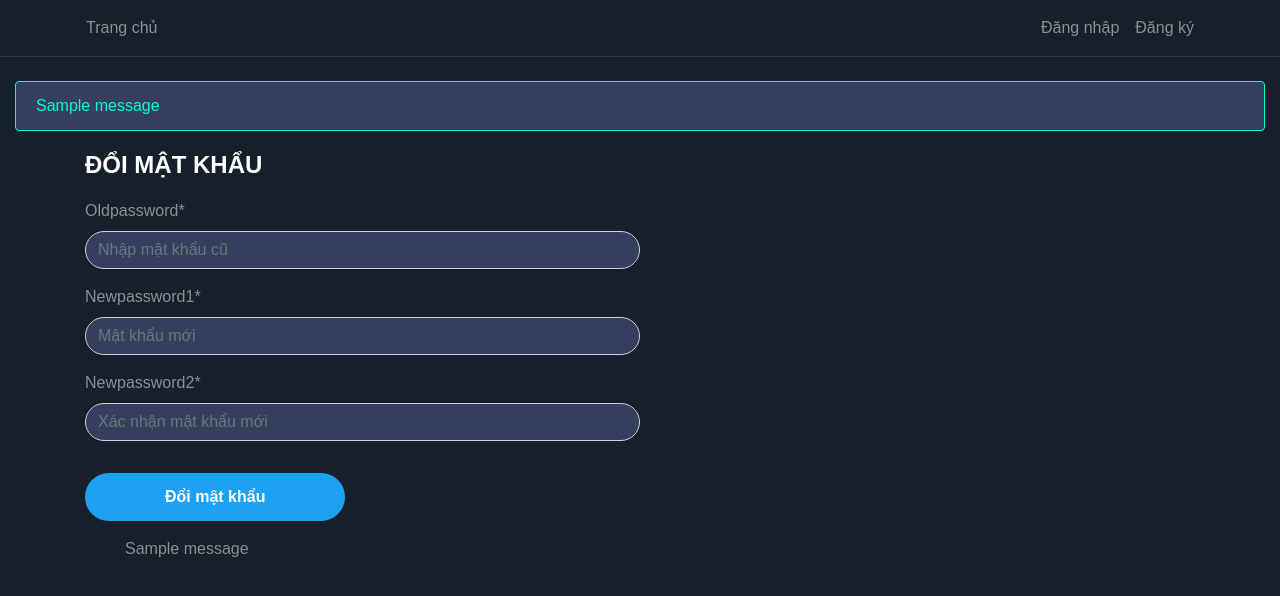
After one commit to zyn1030z/BankDJANGO, a Django app: page /change_pass/ in a window 1280 px wide. The commit adds this page. Shown: the top 596 px of the page. Run offline with Django 3.2, Linux system fonts and the light colour scheme; tables that the repository leaves empty hold one stand-in row (values such as "Sample post"); one stand-in notice (Sample message) is shown; some libraries are stand-ins or nearby versions.

Commit message:
add code full

```diff
--- a/BankDJANGO/settings.py
+++ b/BankDJANGO/settings.py
@@ -106,7 +106,9 @@ AUTH_PASSWORD_VALIDATORS = [
 AUTH_USER_MODEL = 'users.BankUser'
 # Internationalization
 # https://docs.djangoproject.com/en/3.1/topics/i18n/
-
+AUTHENTICATION_BACKENDS = (
+    'django.contrib.auth.backends.ModelBackend',
+)
 LANGUAGE_CODE = 'en-us'
 
 TIME_ZONE = 'UTC'
--- a/bank/forms.py
+++ b/bank/forms.py
@@ -7,5 +7,23 @@ class RuttienForm(forms.Form):
 
 
 class TransferMoney(forms.Form):
-    bank_number = forms.CharField(label='Số tài khoản người nhận',)
+    bank_number = forms.CharField(label='Số tài khoản người nhận', )
     money = forms.CharField(label='Nhập số tiền cần chuyển', max_length=100)
+
+
+class ChangePassForm(forms.Form):
+    oldpassword = forms.CharField(max_length=20, widget=forms.TextInput(
+        attrs={'type': 'password', 'placeholder': 'Nhập mật khẩu cũ', 'class': 'span'}),
+                                  error_messages={'required': 'Vui lòng không để trống trường này'})
+    newpassword1 = forms.CharField(max_length=20, widget=forms.TextInput(
+        attrs={'type': 'password', 'placeholder': 'Mật khẩu mới', 'class': 'span'}),
+                                   error_messages={'required': 'Vui lòng không để trống trường này'})
+    newpassword2 = forms.CharField(max_length=20, widget=forms.TextInput(
+        attrs={'type': 'password', 'placeholder': 'Xác nhận mật khẩu mới', 'class': 'span'}),
+                                   error_messages={'required': 'Vui lòng không để trống trường này'})
+
+    def clean(self):
+        if 'newpassword1' in self.cleaned_data and 'newpassword2' in self.cleaned_data:
+            if self.cleaned_data['newpassword1'] != self.cleaned_data['newpassword2']:
+                raise forms.ValidationError(("Mật khẩu mới không trùng nhau."))
+        return self.cleaned_data
--- a/bank/urls.py
+++ b/bank/urls.py
@@ -7,6 +7,7 @@ from bank.views import IndexView
 urlpatterns = [
     path('', IndexView.as_view(), name='bank-home'),
     path('check_money/', views.check_money, name='check_money'),
-    path('ruttien/', views.ruttien, name='ruttien'),
-    path('transfer_money/', views.transfer_money, name='transfer_money')
+    path('ruttien/', views.Withdrawal, name='ruttien'),
+    path('transfer_money/', views.transfer_money, name='transfer_money'),
+    path('change_pass/', views.change_pass, name='change_pass')
 ]
--- a/bank/views.py
+++ b/bank/views.py
@@ -1,15 +1,16 @@
-from django.contrib import messages
+from django.contrib import messages, auth
+from django.contrib.auth import authenticate, update_session_auth_hash
+from django.contrib.auth.forms import PasswordChangeForm
 from django.contrib.auth.mixins import LoginRequiredMixin
 from django.contrib.auth.models import User
+from django.http import HttpResponseRedirect
 from django.shortcuts import render, redirect
 
 # Create your views here.
 from django.views import generic
 from django.views.generic import TemplateView
 
-# def index(request):
-#     return render(request, 'bank/index.html')
-from bank.forms import RuttienForm, TransferMoney
+from bank.forms import RuttienForm, TransferMoney, ChangePassForm
 from users.models import BankUser
 
 
@@ -21,36 +22,95 @@ def check_money(request):
     return render(request, 'bank/check_money.html')
 
 
-def ruttien(request):
-    form = RuttienForm(request.POST)
-    if form.is_valid():
-        try:
-            money_rut = int(form.data.get('money'))
-            username_current = request.user
-            b = BankUser.objects.get(username=username_current)
-            money_current = int(b.money)
-            if money_rut <= money_current:
-                money_current = money_current - money_rut
-                b.money = str(money_current)
-                b.save()
-                # qs = BankUser.objects.filter(username=username_current)
-                # BankUser.objects.get(username=username_current).money = money_current
-                # BankUser.objects.get(username=username_current).save()
-                return redirect('bank-home')
-            else:
+def Withdrawal(request):
+    if request.method == "POST":
+        form = RuttienForm(request.POST)
+        if form.is_valid():
+            try:
+                money_rut = int(form.data.get('money'))
+                username_current = request.user
+                b = BankUser.objects.get(username=username_current)
+                money_current = int(b.money)
+                if money_rut <= money_current:
+                    money_current = money_current - money_rut
+                    b.money = str(money_current)
+                    b.save()
+                    messages.add_message(request,
+                                         messages.SUCCESS,
+                                         'Rút tiền thành công')
+                    return redirect('bank-home')
+                else:
+                    messages.add_message(request,
+                                         messages.SUCCESS,
+                                         'Số tiền lớn hơn tài khoản')
+                return redirect('ruttien')
+            except:
                 messages.add_message(request,
                                      messages.SUCCESS,
-                                     'Số tiền lớn hơn tài khoản')
-            return redirect('ruttien')
-        except:
-            messages.add_message(request,
-                                 messages.SUCCESS,
-                                 'Định dạng không hợp lệ')
+                                     'Định dạng không hợp lệ')
+    form = RuttienForm()
     return render(request, 'bank/ruttien.html', {'form': form})
 
 
 def transfer_money(request):
-    form = TransferMoney(request.POST)
-    if form.is_valid():
-        pass
+    if request.method == "POST":
+        form = TransferMoney(request.POST)
+        if form.is_valid():
+            try:
+                username_current = request.user
+                money_send = int(form.data.get('money'))
+                bank_number_receiver = form.data.get('bank_number')
+                user_send = BankUser.objects.get(username=username_current)
+                user_receiver = BankUser.objects.get(bank_number=bank_number_receiver)
+                money_current = int(user_send.money)
+                if money_send < money_current:
+                    money_current = money_current - money_send
+                    user_send.money = str(money_current)
+                    user_send.save()
+                    user_receiver.money = str(int(user_receiver.money) + money_send)
+                    user_receiver.save()
+                    messages.add_message(request,
+                                         messages.SUCCESS,
+                                         'Chuyển tiền thành công')
+                    return redirect('bank-home')
+            except:
+                messages.add_message(request,
+                                     messages.SUCCESS,
+                                     'Định dạng không hợp lệ')
+    form = TransferMoney()
     return render(request, 'bank/transfer_money.html', {'form': form})
+
+
+def change_pass(request):
+    if request.method == 'POST':
+        form = ChangePassForm(request.POST)
+        if form.is_valid():
+            newpassword = form.cleaned_data['newpassword1'],
+            username = request.user.username
+            password_check = form.data.get('oldpassword')
+            user = BankUser.objects.get(username=username)
+            print(newpassword)
+            # if user.check_password('a'):
+            #     user.set_password('1')
+            #     user.save()
+            #     redirect('logout')
+            # messages.add_message(request,
+            #                      messages.SUCCESS,
+            #                      'Mật khẩu không đúng')
+            #
+
+    # if user is not None:
+    #     user.set_password(newpassword)
+    #     user.save()
+    #     return redirect('bank-home')
+
+    # else:
+    #     messages.add_message(request,
+    #                          messages.SUCCESS,
+    #                          'Mật khẩu không đúng')
+    #     return render(request, 'bank/change_pass.html',
+    #                   {'form': form})
+
+    form = ChangePassForm()
+    # form = PasswordChangeForm(request.user)
+    return render(request, 'bank/change_pass.html', {'form': form})
--- a/templates/bank/base.html
+++ b/templates/bank/base.html
@@ -15,7 +15,7 @@
     <link rel="stylesheet" href="https://cdnjs.cloudflare.com/ajax/libs/font-awesome/4.7.0/css/font-awesome.min.css">
     <link rel="stylesheet" href="https://pro.fontawesome.com/releases/v5.11.2/css/all.css"
           integrity="sha384-zrnmn8R8KkWl12rAZFt4yKjxplaDaT7/EUkKm7AovijfrQItFWR7O/JJn4DAa/gx" crossorigin="anonymous">
-    <title>BlogRoom</title>
+    <title>Bank</title>
 </head>
 <body>
 <header class="site-header">
@@ -33,7 +33,7 @@
                         <a class="nav-item nav-link" href="{% url 'transfer_money' %}">Chuyển tiền</a>
                         <a class="nav-item nav-link" href="{% url 'check_money' %}">Kiểm tra số dư</a>
                         <a class="nav-item nav-link" href="">Lịch sử giao dịch</a>
-                        <a class="nav-item nav-link" href="">Đổi mật khẩu</a>
+                        <a class="nav-item nav-link" href="{% url 'change_pass' %}">Đổi mật khẩu</a>
                         <a class="nav-item nav-link" href="{% url 'logout' %}">Đăng xuất</a>
                     {% else %}
                         <a class="nav-item nav-link" href="{% url 'login' %}">Đăng nhập</a>
--- /dev/null
+++ b/templates/bank/change_pass.html
@@ -0,0 +1,25 @@
+{% extends 'bank/base.html' %}
+{% load crispy_forms_tags %}
+{% block content %}
+    <div class="container">
+        <form method="POST" class="col-12 col-md-6 pl-3 pr-3 pl-md-0 pr-md-0">
+            {% csrf_token %}
+            <fieldset class="form-group">
+                <legend class="mb-3 white-important">
+                    ĐỔI MẬT KHẨU
+                </legend>
+                {{ form | crispy }}
+            </fieldset>
+            <div class="form-group">
+                <button class="btn btn-outline-primary" type="submit">Đổi mật khẩu</button>
+            </div>
+        </form>
+        {% if messages %}
+            <ul class="messages">
+                {% for message in messages %}
+                    <li{% if message.tags %} class="{{ message.tags }}"{% endif %}>{{ message }}</li>
+                {% endfor %}
+            </ul>
+        {% endif %}
+    </div>
+{% endblock %}
```
